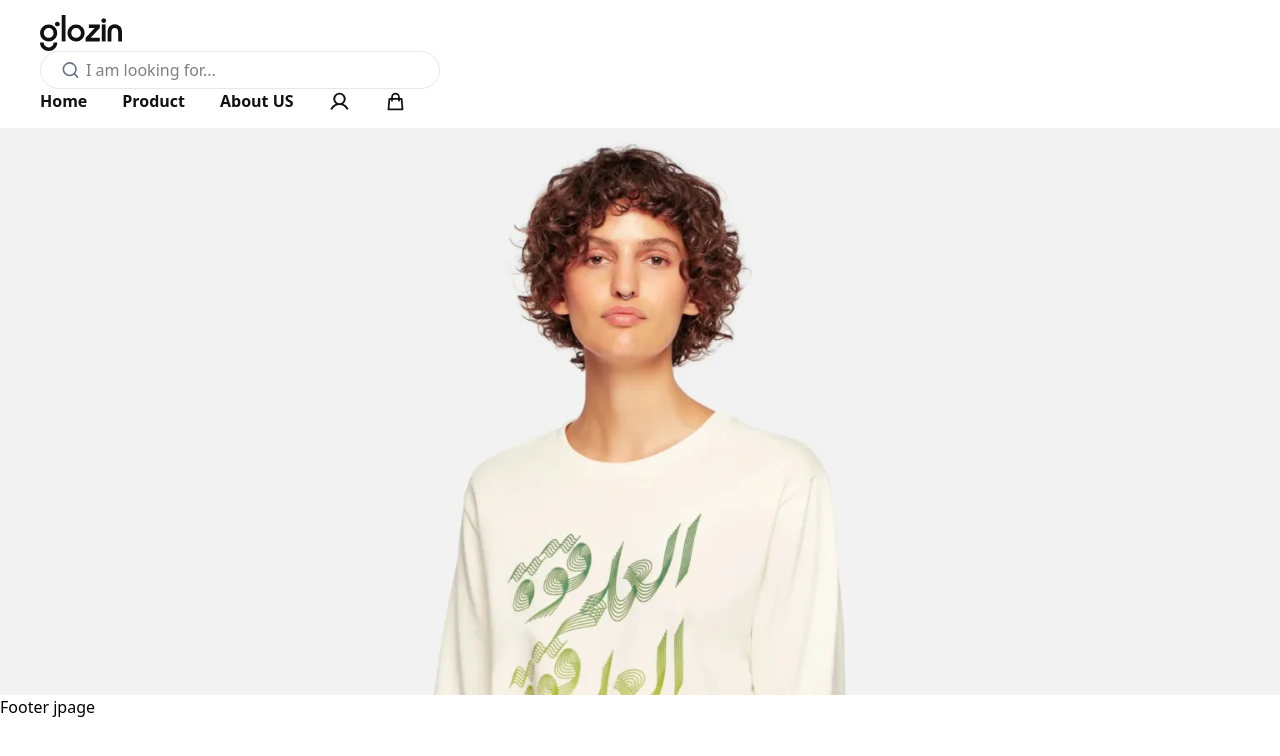
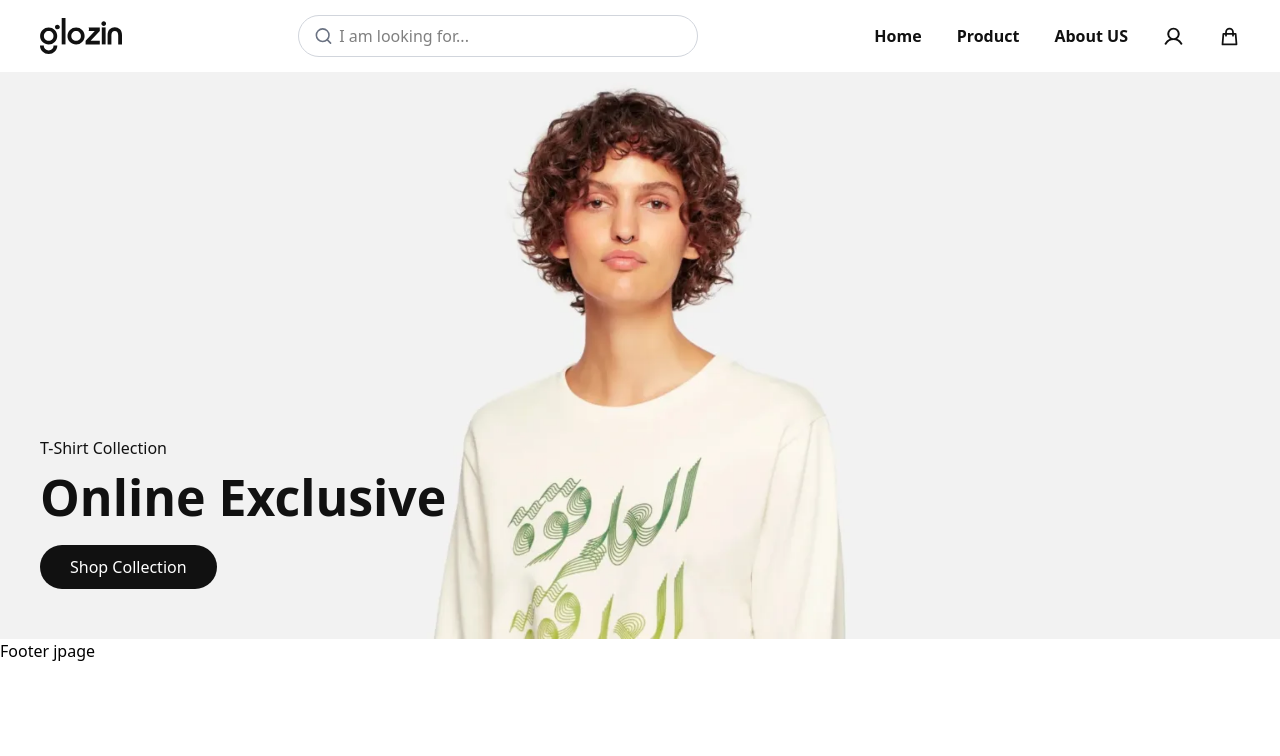
Before and after one commit to HmSani6699/T-Shirt-Ecommerce, a React (Vite) app: page / in a window 1280 px wide. Shown: the top 756 px of the page. Built offline with nearby package versions, Linux system fonts and the light colour scheme.

Commit message:
complete navber and banner page

```diff
--- a/index.html
+++ b/index.html
@@ -5,6 +5,11 @@
     <link rel="icon" type="image/svg+xml" href="/vite.svg" />
     <meta name="viewport" content="width=device-width, initial-scale=1.0" />
     <link href="/src/index.css" rel="stylesheet" />
+    <link
+      href="https://fonts.googleapis.com/css2?family=Instrument+Sans:wght@300;400;500;600;700&display=swap"
+      rel="stylesheet"
+    />
+
     <title>T-Shirt</title>
   </head>
   <body>
--- a/src/Component/SearchInputField/SearchInputField.jsx
+++ b/src/Component/SearchInputField/SearchInputField.jsx
@@ -2,7 +2,7 @@ import { FiSearch } from "react-icons/fi";
 
 const SearchInputField = ({ value, setValue, placeholder }) => {
   return (
-    <div className="flex items-center bg-white rounded-full border border-gray-200 py-[6px] px-[20px] w-full lg:w-[400px]">
+    <div className="flex items-center bg-white rounded-full border hover:border-[#111111] border-gray-300 py-[8px] px-[15px] w-full lg:w-[400px]">
       <FiSearch className="text-[20px] text-gray-500 bg-white" />
 
       <input
--- a/src/Pages/Home/Banner/Banner.jsx
+++ b/src/Pages/Home/Banner/Banner.jsx
@@ -3,8 +3,17 @@ import banner from "../../../../public/Images/banner.webp";
 
 const Banner = () => {
   return (
-    <div>
-      <img src={banner} alt="" />
+    <div className="relative">
+      <img src={banner} alt="Banner image" />
+      <div className="absolute bottom-[50px] left-[40px]">
+        <p className="text-text-black">T-Shirt Collection</p>
+        <h2 className="text-[50px] font-bold text-text-black font-i">
+          Online Exclusive
+        </h2>
+        <button className="bg-bg-black text-text-white px-[30px] py-[10px] rounded-full mt-[10px]">
+          Shop Collection
+        </button>
+      </div>
     </div>
   );
 };
--- a/src/Pages/Navber/Navber.jsx
+++ b/src/Pages/Navber/Navber.jsx
@@ -11,7 +11,7 @@ const Navber = () => {
   return (
     <div className="bg-bg-white shadow-md">
       {/* Pc navber */}
-      <div className="max-w-[1200px] mx-auto py-[15px] flex items-center justify-between lg:block hidden">
+      <div className="max-w-[1200px] mx-auto py-[15px]  items-center justify-between lg:flex hidden">
         {/* Logo */}
         <div>
           <img src={logo} alt="" />
--- a/src/index.css
+++ b/src/index.css
@@ -4,6 +4,8 @@
   --color-primary: #1e40af;
   --color-secondary: #9333ea;
   --color-bg-white: #ffffff;
+  --color-bg-black: #111111;
   --color-text-black: #111111;
+  --color-text-gray: #888888;
   --color-text-white: #ffffff;
 }
--- /dev/null
+++ b/tailwind.config.js
@@ -0,0 +1,12 @@
+/** @type {import('tailwindcss').Config} */
+export default {
+  content: ["./index.html", "./src/**/*.{js,ts,jsx,tsx}"],
+  theme: {
+    extend: {
+      fontFamily: {
+        instrument: ['"Instrument Sans"', "Arial", "sans-serif"],
+      },
+    },
+  },
+  plugins: [],
+};
```
